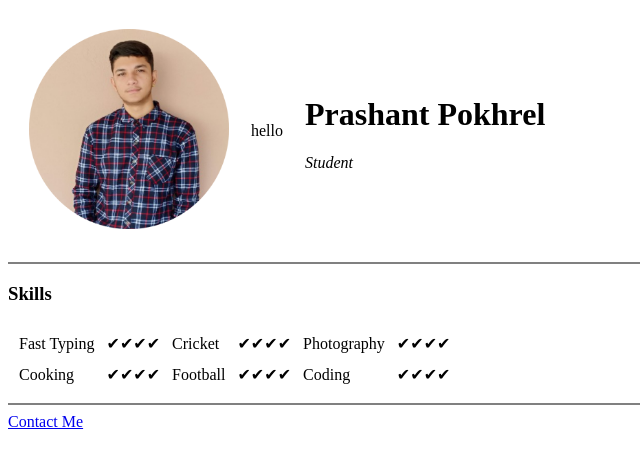
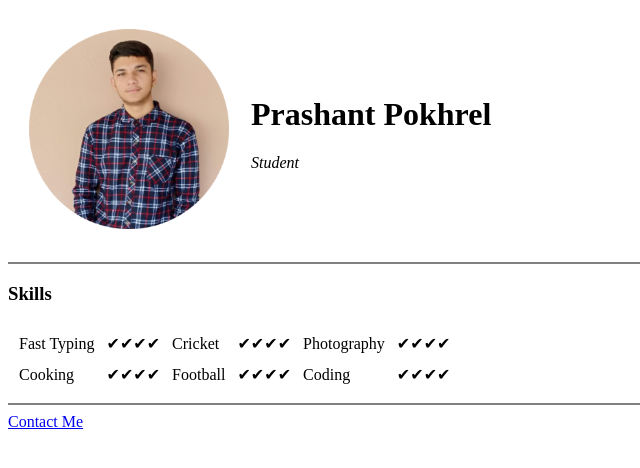
Before and after one commit to prashant2028/pp, a plain HTML site: page index.html in a window 1280 px wide. Shown: the whole page, without its empty margins (0-640 px from the left). Drawn offline with Linux system fonts and the light colour scheme.

Commit message:
Update index.html

```diff
--- a/index.html
+++ b/index.html
@@ -8,7 +8,6 @@
     <table cellspacing="20">
       <tr>
         <td><img src="mypc.png" height=200 width=200,alt="prashant's image"></td>
-        <td>hello</td>
         <td>    <h1>Prashant Pokhrel</h1>
             <p><em>  Student </strong></em></p>
       </tr>
```
